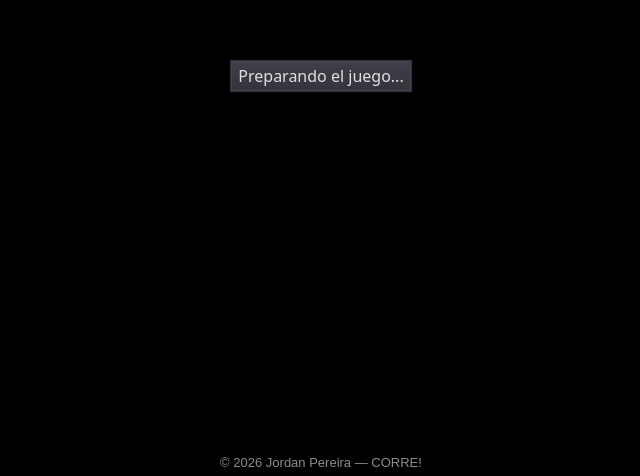
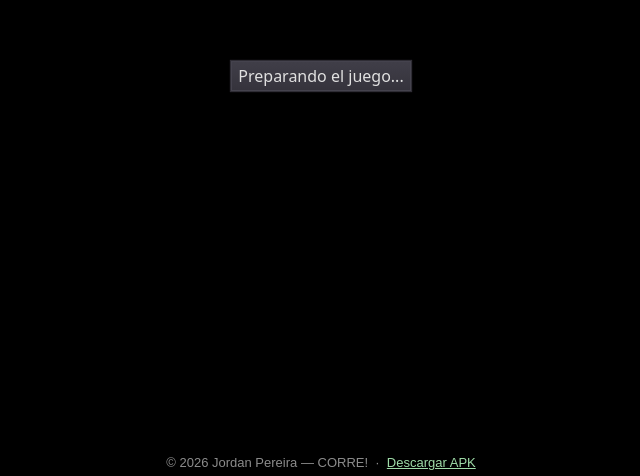
Before and after one commit to jordanpereirabr/RUN-WEB, a plain HTML site: page index.html in a window 1280 px wide. Shown: the part 324-800 px from the top of the page, without its empty margins (319-959 px from the left). Drawn offline with Linux system fonts and the light colour scheme.

Commit message:
Enlace de descarga del APK (Drive) en el pie de pagina

```diff
--- a/index.html
+++ b/index.html
@@ -284,6 +284,6 @@ const engine = new Engine(GODOT_CONFIG);
 	}
 }());
 		</script>
-		<div style="position:fixed;bottom:6px;left:0;right:0;text-align:center;color:rgba(255,255,255,0.55);font-family:Arial,sans-serif;font-size:13px;pointer-events:none;">&copy; 2026 Jordan Pereira &mdash; CORRE!</div>
+		<div style="position:fixed;bottom:6px;left:0;right:0;text-align:center;color:rgba(255,255,255,0.55);font-family:Arial,sans-serif;font-size:13px;pointer-events:none;">&copy; 2026 Jordan Pereira &mdash; CORRE! &nbsp;&middot;&nbsp; <a href="https://drive.google.com/uc?export=download&id=1GoeCMP5bf-5s6zN7L9E9Z-obVyZNizvS" style="color:#9fdca8;text-decoration:underline;">Descargar APK</a></div>
 	</body>
 </html>
```
